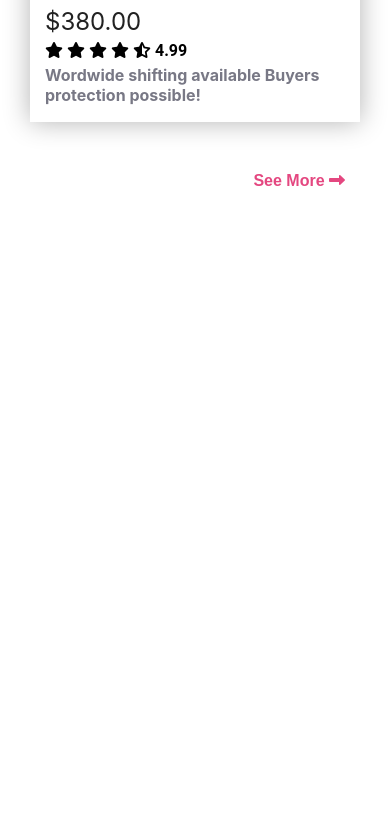
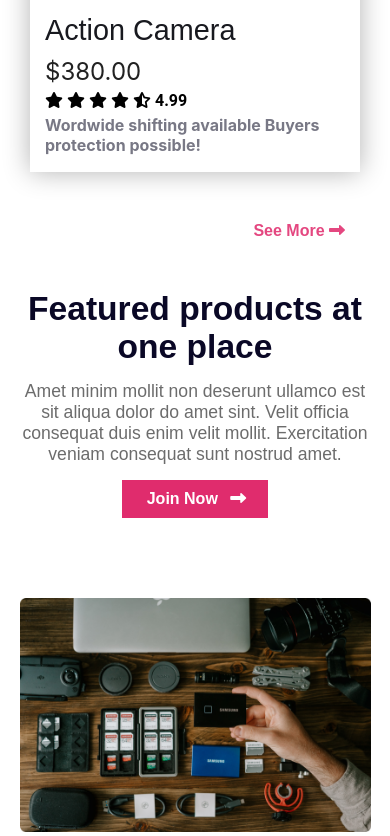
Before and after one commit to sadi-07/influencer-gear, a plain HTML site: page index.html in a window 390 px wide. Shown: the part 5656-6492 px from the top of the page. Before the commit the page ends 5896 px from the top, so only its background shows below. Drawn offline with Linux system fonts and the light colour scheme.

Commit message:
Feature responsive added

```diff
--- a/index.html
+++ b/index.html
@@ -184,11 +184,18 @@
         </div>
 
         <div class="more font-poppins">
-            <p>See More <i class="fa-solid fa-right-long"></i></p>
+            <a href="">See More <i class="fa-solid fa-right-long"></i></a>
         </div>
 
         <div class="features">
-
+            <div class="feature-image">
+                <img src="./images/gear.png" alt="">
+            </div>
+            <div class="feature-content font-poppins">
+                <h2>Featured products at one place</h2>
+                <p>Amet minim mollit non deserunt ullamco est sit aliqua dolor do amet sint. Velit officia consequat duis enim velit mollit. Exercitation veniam consequat sunt nostrud amet.</p>
+                <button class="btn-primary">Join Now <i class="fa-solid fa-right-long"></i></button>
+            </div>
         </div>
     </main>
 
--- a/styles/styles.css
+++ b/styles/styles.css
@@ -255,13 +255,13 @@ header{
     max-width: 1040px;
     margin: 50px auto;
 }
-.more p{
+.more a{
     font-weight: 700;
     font-size: 1rem;
     color: rgba(224, 44, 109, 0.87);
     text-align: right;
     display: block;
-
+    text-decoration: none;
 }
 
 /* Collection section responsive */
@@ -269,7 +269,7 @@ header{
 @media screen and (max-width:576px) {
     .collection-section{
         max-width: 90%;
-        margin: 0px auto;
+        margin: 50px auto;
     }
     .cards{
         grid-template-columns: repeat(1, 1fr);
@@ -281,8 +281,48 @@ header{
     .more{
         max-width: 90%;
     }
-    .more p{
+    .more a{
         margin: 0 auto;
         max-width: 300px;
     }
 }
+
+/* Features section style */
+
+.features{
+    max-width: 1080px;
+    margin: 80px auto 100px;
+    display: flex;
+    justify-content: space-between;
+    align-items: center;
+    gap: 80px;
+}
+.feature-content h2{
+    font-weight: 800;
+    font-size: 2.1rem;
+    color: #0A0826;
+}
+.feature-content p{
+    font-size: 700;
+    font-size: 1.1rem;
+    color: #6C6C6C;
+    margin: 15px 0px;
+}
+.feature-content button i{
+    margin-left: 8px;
+    margin-right: -3px;
+}
+
+/* Feature responsive */
+
+@media screen and (max-width:576px) {
+    .features{
+        flex-direction: column-reverse;
+        max-width: 90%;
+        margin: 0 auto;
+        text-align: center;
+    }
+    .feature-image img{
+        max-width: 100%;
+    }
+}
```
